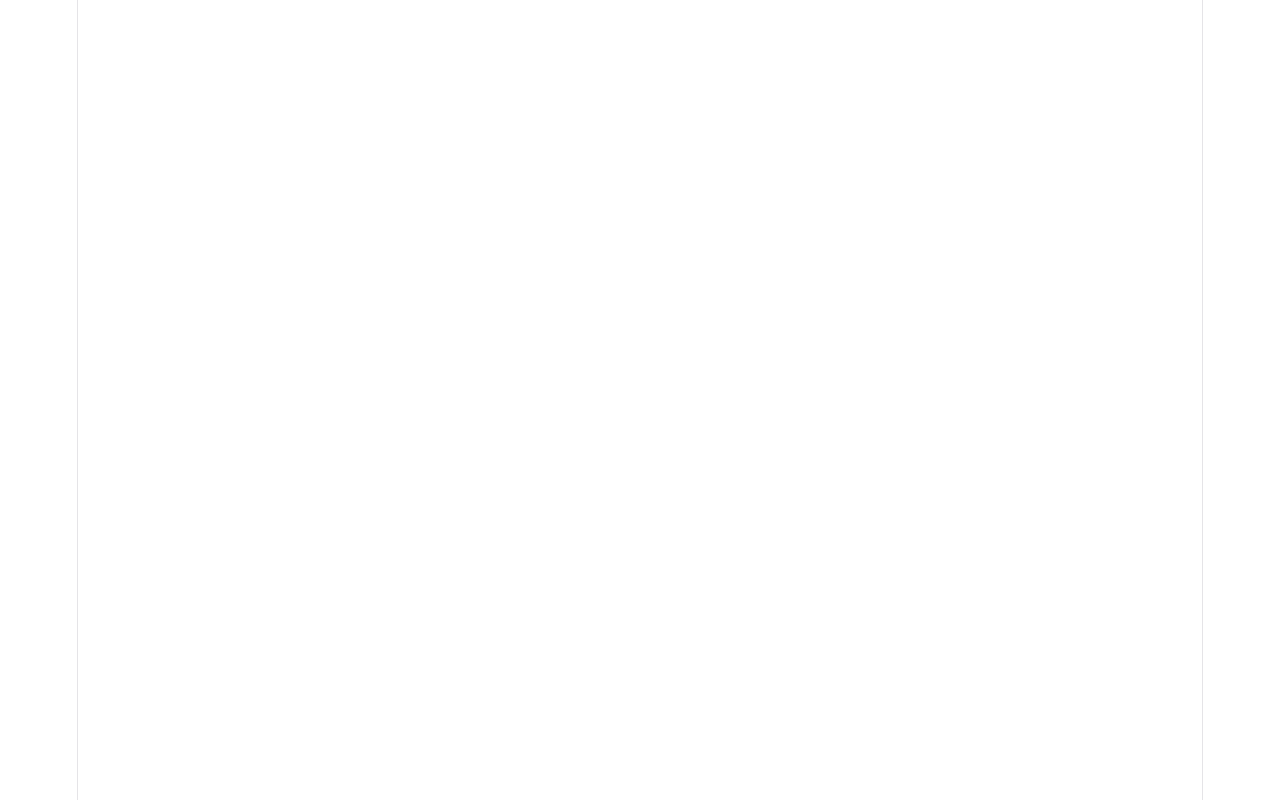
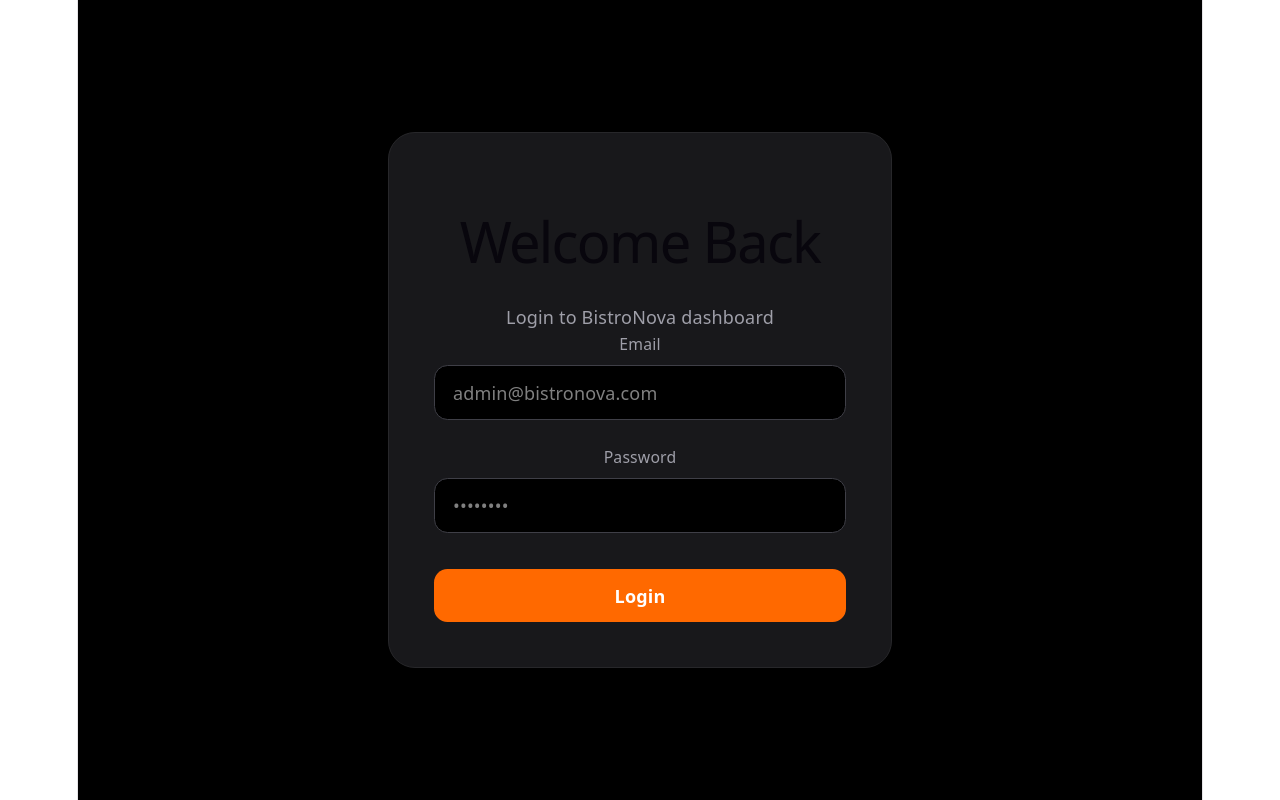
Before and after one commit to mostafa16-lab/restaurant-booking-saas, a React (Vite) app: page /login in a window 1280 px wide. Before the commit this address had no page. Built offline with nearby package versions, Linux system fonts and the light colour scheme.

Commit message:
implement frontend authentication system

```diff
--- a/src/App.jsx
+++ b/src/App.jsx
@@ -5,17 +5,34 @@
 import Dashboard from "./pages/Dashboard";
 import Reservations from "./pages/Reservations";
 import Customers from "./pages/Customers";
+import Login from "./pages/Login";
+
+import ProtectedRoute from "./auth/ProtectedRoute";
+import { AuthProvider } from "./auth/AuthContext";
 
 export default function App() {
   return (
+    <AuthProvider>
       <BrowserRouter>
         <Routes>
-        <Route path="/" element={<DashboardLayout />}>
+          <Route path="/login" element={<Login />} />
+
+          <Route
+            path="/"
+            element={
+              <ProtectedRoute>
+                <DashboardLayout />
+              </ProtectedRoute>
+            }
+          >
             <Route index element={<Dashboard />} />
+
             <Route path="reservations" element={<Reservations />} />
+
             <Route path="customers" element={<Customers />} />
           </Route>
         </Routes>
       </BrowserRouter>
+    </AuthProvider>
   );
 }
--- /dev/null
+++ b/src/auth/AuthContext.jsx
@@ -0,0 +1,33 @@
+import { createContext, useContext, useState } from "react";
+
+const AuthContext = createContext();
+
+export function AuthProvider({ children }) {
+  const [user, setUser] = useState({
+    email: "admin@bistronova.com",
+  });
+
+  const login = (email) => {
+    setUser({ email });
+  };
+
+  const logout = () => {
+    setUser(null);
+  };
+
+  return (
+    <AuthContext.Provider
+      value={{
+        user,
+        login,
+        logout,
+      }}
+    >
+      {children}
+    </AuthContext.Provider>
+  );
+}
+
+export function useAuth() {
+  return useContext(AuthContext);
+}
--- /dev/null
+++ b/src/auth/ProtectedRoute.jsx
@@ -0,0 +1,12 @@
+import { Navigate } from "react-router-dom";
+import { useAuth } from "./AuthContext";
+
+export default function ProtectedRoute({ children }) {
+  const { user } = useAuth();
+
+  if (!user) {
+    return <Navigate to="/login" />;
+  }
+
+  return children;
+}
--- a/src/layout/DashboardLayout.jsx
+++ b/src/layout/DashboardLayout.jsx
@@ -1,6 +1,8 @@
 import { NavLink, Outlet } from "react-router-dom";
+import { useAuth } from "../auth/AuthContext";
 
 export default function DashboardLayout() {
+  const { logout } = useAuth();
   const linkClass = ({ isActive }) =>
     `px-4 py-3 rounded-xl transition ${
       isActive
@@ -40,8 +42,12 @@
               Manage reservations and customers
             </p>
           </div>
-
-          <div className="w-11 h-11 rounded-full bg-orange-500"></div>
+          <button
+            onClick={logout}
+            className="bg-orange-500 px-5 py-2 rounded-xl"
+          >
+            Logout
+          </button>{" "}
         </header>
 
         <div className="p-10">
--- /dev/null
+++ b/src/pages/Login.jsx
@@ -0,0 +1,60 @@
+import { useState } from "react";
+import { useNavigate } from "react-router-dom";
+import { useAuth } from "../auth/AuthContext";
+
+export default function Login() {
+  const [email, setEmail] = useState("");
+
+  const { login } = useAuth();
+
+  const navigate = useNavigate();
+
+  const handleSubmit = (e) => {
+    e.preventDefault();
+
+    login(email);
+
+    navigate("/");
+  };
+
+  return (
+    <div className="min-h-screen bg-black flex items-center justify-center px-6">
+      <form
+        onSubmit={handleSubmit}
+        className="bg-zinc-900 border border-zinc-800 rounded-3xl p-10 w-full max-w-md"
+      >
+        <h1 className="text-4xl text-white font-bold mb-3">Welcome Back</h1>
+
+        <p className="text-zinc-400 mb-8">Login to BistroNova dashboard</p>
+
+        <div className="mb-5">
+          <label className="text-zinc-400 text-sm">Email</label>
+
+          <input
+            type="email"
+            required
+            value={email}
+            onChange={(e) => setEmail(e.target.value)}
+            className="w-full mt-2 bg-black border border-zinc-700 rounded-xl px-4 py-3 text-white"
+            placeholder="admin@bistronova.com"
+          />
+        </div>
+
+        <div className="mb-8">
+          <label className="text-zinc-400 text-sm">Password</label>
+
+          <input
+            type="password"
+            required
+            className="w-full mt-2 bg-black border border-zinc-700 rounded-xl px-4 py-3 text-white"
+            placeholder="••••••••"
+          />
+        </div>
+
+        <button className="w-full bg-orange-500 text-white py-3 rounded-xl font-semibold">
+          Login
+        </button>
+      </form>
+    </div>
+  );
+}
```
Lines whose indentation alone changed are shown as unchanged.
